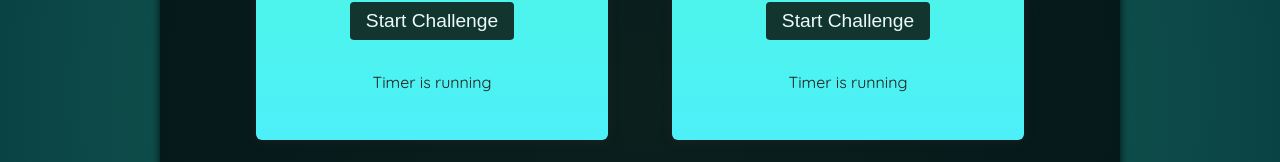
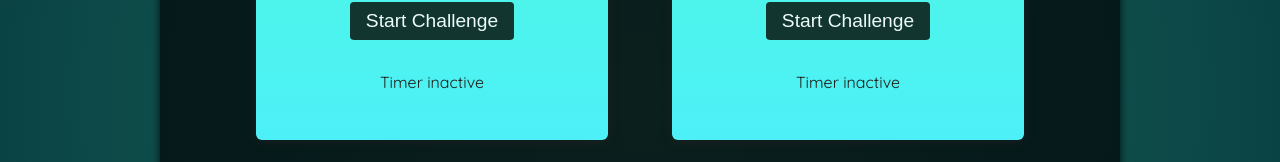
Before and after one commit to jacquelyn-bradshaw/refs-and-portals, a React (Vite) app: page / in a window 1280 px wide. Shown: the part 470-632 px from the top of the page. Built offline with nearby package versions, Linux system fonts and the light colour scheme; a web font is replaced by a local one.

Commit message:
state added to control timer starting and ending and improved UI

```diff
--- a/src/components/TimerChallenge.jsx
+++ b/src/components/TimerChallenge.jsx
@@ -1,14 +1,30 @@
+import { useState } from "react";
+
 export default function TimerChallenge({ title, targetTime }) {
+  const [timerStarted, setTimerStarted] = useState(false);
+  const [timerExpired, setTimerExpired] = useState(false);
+
+  function handleStart() {
+    setTimeout(() => {
+      setTimerExpired(true);
+    }, targetTime * 1000);
+
+    setTimerStarted(true);
+  }
+
   return <section className="challenge">
     <h2>{title}</h2>
+    {timerExpired && <p>You lost!</p>}
     <p className="challenge-time">
       {targetTime} second{targetTime > 1 ? "s" : ""}
     </p>
     <p>
-      <button>Start Challenge</button>
+      <button onClick={handleStart}>
+        {timerStarted ? "Stop" : "Start"} Challenge
+      </button>
     </p>
-    <p>
-      Timer is running
+    <p className={timerStarted ? "active" : undefined}>
+      {timerStarted ? "Timer is running..." : "Timer inactive"}
     </p>
   </section>
 }
```
